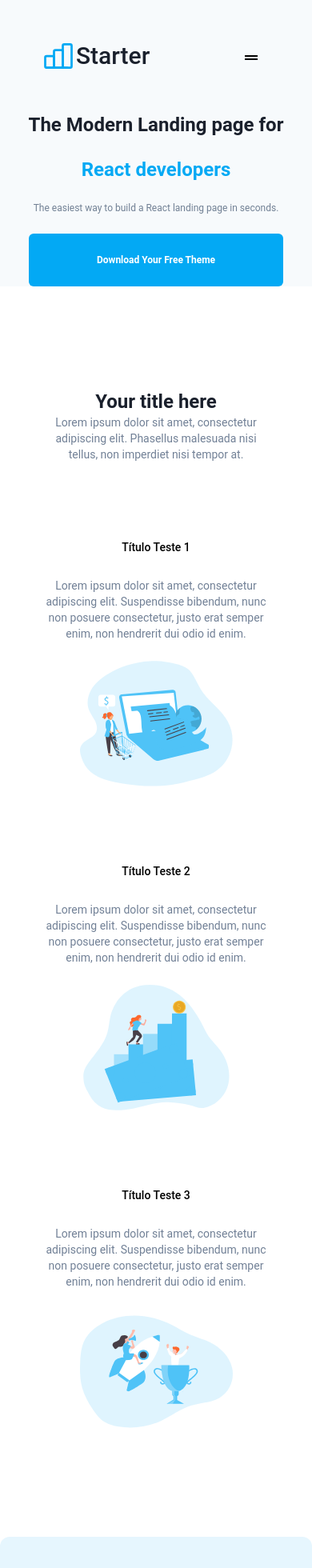
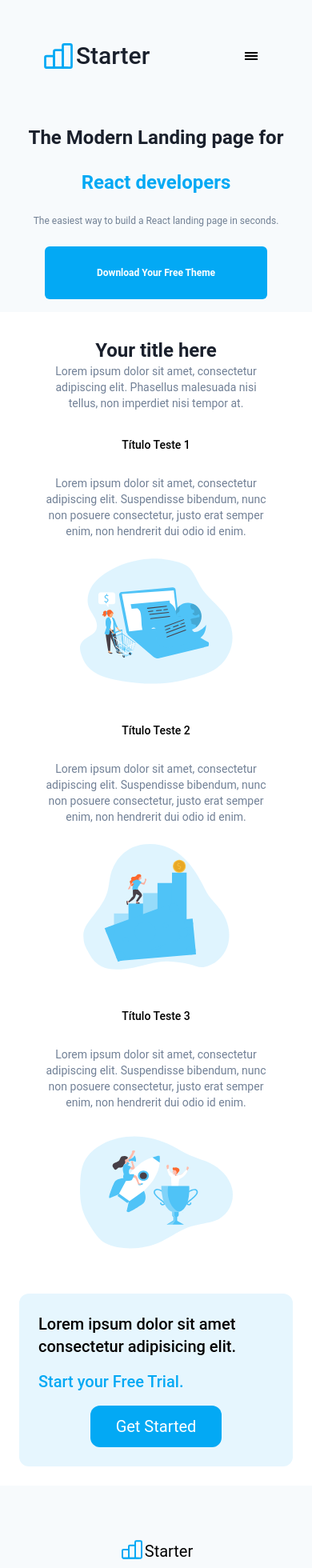
Before and after one commit to cwrsiqueira/landingpage, a Next.js app: page / in a window 390 px wide. Shown: the top 1960 px of the page at 80% size. Built offline with nearby package versions, Linux system fonts and the light colour scheme.

Commit message:
Implementado Responsividade

```diff
--- a/components/BodyItem/index.tsx
+++ b/components/BodyItem/index.tsx
@@ -5,12 +5,12 @@ type Props = {
     text: string;
     img: ReactElement;
     imgSm: ReactElement;
-    reverse?: boolean | false;
+    reverse?: boolean;
 }
 
 const BodyItem = ({ title, text, img, imgSm, reverse }: Props) => {
     return (
-        <div className={`flex flex-col items-center justify-center mb-24 ${reverse ? 'flex-row-reverse' : ''} md:flex-row`}>
+        <div className={`flex flex-col items-center justify-center mb-12 ${reverse ? 'md:flex-row-reverse' : ''} md:flex-row`}>
             <div className='text-center mx-12 lg:max-w-[20%]'>
                 <div className='font-medium text-sm text-black mb-7 md:text-xl'>{title}</div>
                 <div className='font-normal text-sm text-[#718096] mb-6 md:text-xl'>{text}</div>
--- a/components/BodyTitle/index.tsx
+++ b/components/BodyTitle/index.tsx
@@ -5,7 +5,7 @@ type Props = {
 
 const Body = ({ title, description }: Props) => {
     return (
-        <div className="mb-24 max-w-5xl m-auto text-center mt-32">
+        <div className="mb-8 mt-8 max-w-5xl m-auto text-center">
             <div className="font-bold text-2xl text-[#1A202C] md:text-4xl">{title}</div>
             <div className="font-normal text-sm text-[#718096] max-w-[70%] m-auto md:text-4xl">{description}</div>
         </div>
--- a/components/CallAction/index.tsx
+++ b/components/CallAction/index.tsx
@@ -9,11 +9,11 @@ type Props = {
 
 const CallAction = ({ sentence, call, btnText, btnColor }: Props) => {
     return (
-        <div className="max-w-5xl m-auto text-center bg-[#E6F6FE] my-32 p-14 rounded-xl">
-            <div className="flex">
+        <div className="max-w-4xl text-center bg-[#E6F6FE] m-6 p-6 rounded-xl md:m-auto md:m-4 lg:m-auto lg:mb-4">
+            <div className="flex flex-col md:flex-row">
                 <div className="text-left">
-                    <div className="font-medium text-2xl mb-4">{sentence}</div>
-                    <div className="font-medium text-2xl text-[#03A9F4]">{call}</div>
+                    <div className="font-medium text-xl mb-4 md:text-2xl">{sentence}</div>
+                    <div className="font-medium text-xl mb-4 text-[#03A9F4] md:text-2xl">{call}</div>
                 </div>
                 <div className="flex justify-center items-center flex-1">
                     <div className={`w-[164px] bg-[#03A9F4] px-7 py-3 rounded-xl text-bold text-xl text-white ease-in-out duration-300 hover:scale-105`}>
--- a/components/Footer/index.tsx
+++ b/components/Footer/index.tsx
@@ -18,7 +18,7 @@ const Footer = ({ logo, title, menu, sociais }: Props) => {
                 <div>{logo}</div>
                 <div className="font-mediu text-xl color-black self-end">{title}</div>
             </div>
-            <div className="mb-8 flex ">
+            <div className="mb-8 hidden md:flex">
                 {menu.map((item, index) => (
                     <li key={index} className='mx-6 cursor-pointer ease-in-out duration-300 hover:text-slate-400 list-none'>
                         <Link href={item.url}>
@@ -27,7 +27,7 @@ const Footer = ({ logo, title, menu, sociais }: Props) => {
                     </li>
                 ))}
             </div>
-            <div className="mb-8 flex">
+            <div className="mb-8 flex flex-wrap items-center justify-center">
                 {sociais.map((item, index) => (
                     <li key={index} className='mx-6 cursor-pointer ease-in-out duration-300 hover:text-slate-400 list-none'>
                         <Link href={item.url}>
@@ -38,7 +38,7 @@ const Footer = ({ logo, title, menu, sociais }: Props) => {
                     </li>
                 ))}
             </div>
-            <div className="flex mb-8 text-sm text-[#718096]">
+            <div className="flex flex-col items-center mb-8 text-sm text-[#718096] md:flex-row">
                 © Copyright 2021 {title} - Powered with ♥ by {' '}
                 <div className="text-[#03A9F4]">
                     <Link href={'#'}>
--- a/components/Hero/index.tsx
+++ b/components/Hero/index.tsx
@@ -12,12 +12,12 @@ type Props = {
 
 const Hero = ({ mainTitle, subTitle, subTitleColor, description, btnText, btnColor, btnLink }: Props) => {
     return (
-        <div className="flex bg-[#F7FAFC] justify-center mt-[140px] md:items-center md:h-[490px]">
+        <div className="flex bg-[#F7FAFC] justify-center mt-[140px] p-4 md:items-center md:h-[490px]">
             <div className="text-center">
                 <div className="font-bold text-2xl text-[#1A202C] mb-6 md:text-5xl">{mainTitle}</div>
                 <div className={`font-bold text-2xl text-[${subTitleColor}] mb-6 md:text-5xl`}>{subTitle}</div>
-                <div className="font-normal text-xs text-[#718094] mb-6 md:text-2x1">{description}</div>
-                <div className={`font-bold text-xs text-white bg-[#03A9F4] px-[60px] py-[25px] rounded-md ease-in-out duration-300 cursor-pointer w-[278    px] m-auto hover:scale-105 md:text-x1 md:w-[364px]`}>
+                <div className="font-normal text-xs text-[#718094] mb-6 md:text-2xl">{description}</div>
+                <div className={`font-bold text-xs text-white bg-[#03A9F4] px-[60px] py-[25px] rounded-md ease-in-out duration-300 cursor-pointer w-[278px] m-auto hover:scale-105 md:text-xl md:w-[400px]`}>
                     <Link href={btnLink}>
                         <a>{btnText}</a>
                     </Link>
--- a/components/Navbar/index.tsx
+++ b/components/Navbar/index.tsx
@@ -19,11 +19,11 @@ const Navbar = ({ logo, title, menu }: Props) => {
             </div>
             <div>
                 <div onClick={() => setShowMobileMenu(!showMobileMenu)} className='`fixed left-0 top-0 flex flex-col p-4 items-center cursor-pointer z-20 lg:hidden'>
-                    <div className={`w-4 h-0.5 bg-black m-px ease-in-out duration-300 absolute mt-[5px] ${showMobileMenu ? 'rotate-45' : ''}`}></div>
-                    <div className={`w-4 h-0.5 bg-black m-px ease-in-out duration-300 absolute mt-[${showMobileMenu ? '5px' : '9px'}] ${showMobileMenu ? '-rotate-45' : ''}`}></div>
-                    <div className={`w-4 h-0.5 bg-black m-px ease-in-out duration-200 mt-[${showMobileMenu ? '5px' : ''}] ${showMobileMenu ? 'bg-transparent' : ''}`}></div>
+                    <div className={`w-4 h-0.5 bg-black m-px ease-in-out duration-300 ${showMobileMenu ? 'absolute rotate-45' : ''}`}></div>
+                    <div className={`w-4 h-0.5 bg-black m-px ease-in-out duration-300 ${showMobileMenu ? 'absoulute -rotate-45' : ''}`}></div>
+                    <div className={`w-4 h-0.5 bg-black m-px ease-in-out duration-200 ${showMobileMenu ? 'absolute bg-transparent' : ''}`}></div>
                 </div>
-                <div className={`fixed left-0 mt-6 bg-white z-10 w-full shadow-lg shadow-indigo-500/40 p-4 ${showMobileMenu ? '' : 'hidden'} lg:hidden`}>
+                <div className={`fixed left-0 mt-6 bg-white z-10 w-full shadow-lg shadow-gray-500/40 p-4 ${showMobileMenu ? '' : 'hidden'} lg:hidden`}>
                     <ul className="list-none">
                         {menu.map((item, index) => (
                             <li key={index} className='mx-6 cursor-pointer ease-in-out duration-300 p-2 hover:text-slate-600 hover:bg-slate-100'>
--- a/pages/index.tsx
+++ b/pages/index.tsx
@@ -31,30 +31,6 @@ const Home: NextPage = () => {
           logo={<ImgLogo />}
           title={'Starter'}
           menu={[
-            {
-              menu: 'Github',
-              url: 'https://github.com'
-            },
-            {
-              menu: 'Sign in',
-              url: 'login'
-            },
-            {
-              menu: 'Github',
-              url: 'https://github.com'
-            },
-            {
-              menu: 'Sign in',
-              url: 'login'
-            },
-            {
-              menu: 'Github',
-              url: 'https://github.com'
-            },
-            {
-              menu: 'Sign in',
-              url: 'login'
-            },
             {
               menu: 'Github',
               url: 'https://github.com'
```
